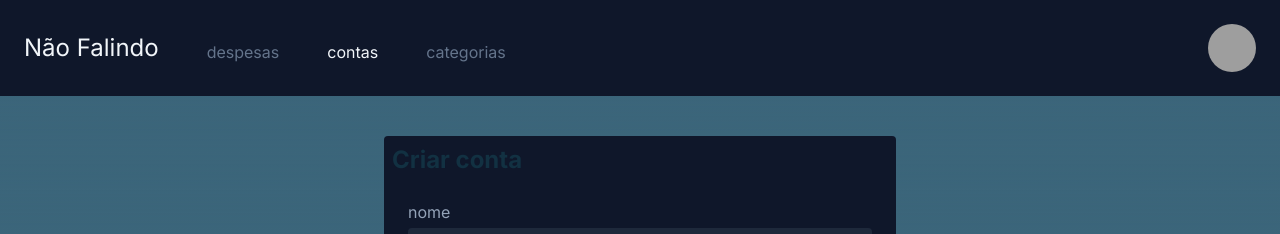
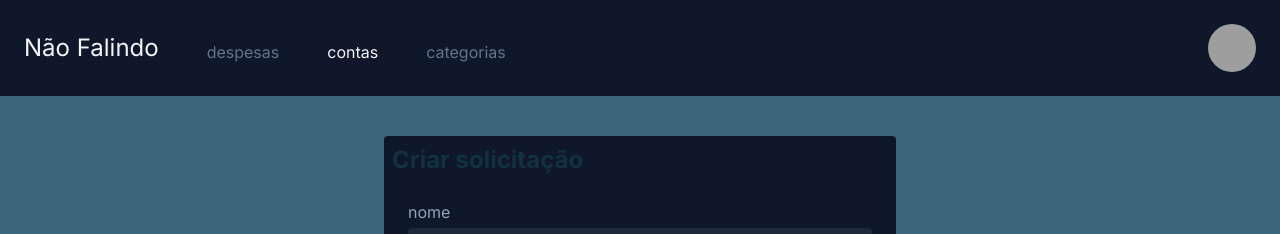
Before and after one commit to Gabriel-Llanir/FazTudoWeb, a Next.js app: page /solicitacoes/form in a window 1280 px wide. Shown: the top 234 px of the page. Built offline with nearby package versions, Linux system fonts and the light colour scheme; grey boxes are pictures that could not be loaded.

Commit message:
Update page.jsx

```diff
--- a/src/app/solicitacoes/form/page.jsx
+++ b/src/app/solicitacoes/form/page.jsx
@@ -8,13 +8,13 @@ import { useState } from "react";
 import { redirect } from 'next/navigation'
 
 
-export default function FormContas(){
+export default function FormSolicitacao(){
     const [erro, setErro] = useState("")
 
     async function onCreate(formData){
         const resp = await create(formData)
         if (resp.message === "ok"){
-            redirect("/contas")
+            redirect("/solicitacoes")
             return
         }
         setErro(resp.message)
@@ -25,7 +25,7 @@ export default function FormContas(){
             <NavBar active={"contas"} />
 
             <main className="bg-slate-900 mt-10 m-auto max-w-lg p-2 rounded">
-                <h2 className="text-2xl font-bold">Criar conta</h2>
+                <h2 className="text-2xl font-bold">Criar solicitação</h2>
 
                 <form action={onCreate} className="p-4">
                     <InputText name="nome" label="nome" id="nome"/>
@@ -33,7 +33,7 @@ export default function FormContas(){
                     <InputText name="icone" label="ícone" id="icone"/>
 
                     <div className="flex justify-around mt-4">
-                        <Button href="/contas" variant="secundary">cancelar</Button>
+                        <Button href="/solicitacoes" variant="secundary">cancelar</Button>
                         <Button type="button">salvar</Button>
                     </div>
                     <p className="text-red-500">{erro}</p>
```
